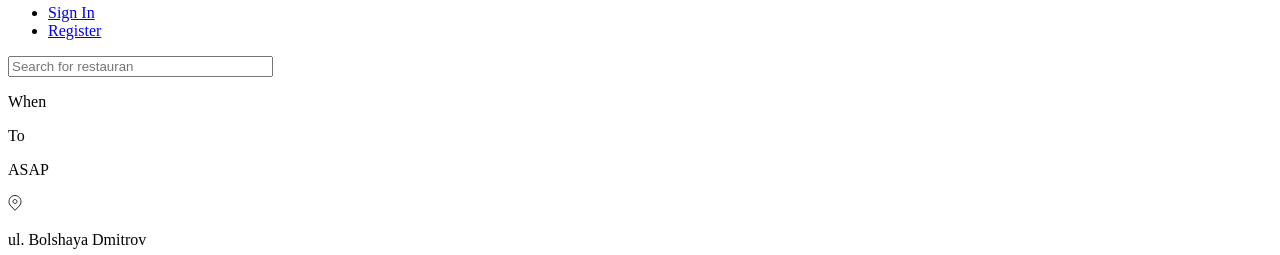
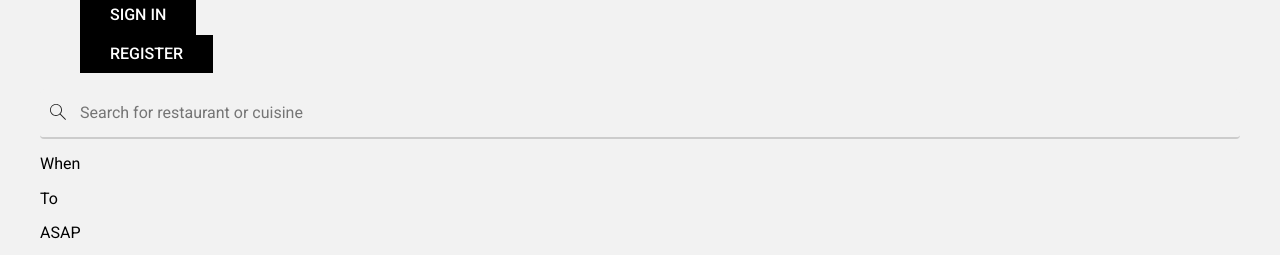
Before and after one commit to VladislavBondarev/ubereats, a plain HTML site: page index.html in a window 1280 px wide. Shown: the part 38-293 px from the top of the page. Drawn offline with nearby package versions, Linux system fonts and the light colour scheme; files whose address does not match are found by name.

Commit message:
html,normalize+font+css

```diff
--- a/css/style.css
+++ b/css/style.css
@@ -0,0 +1,66 @@
+body{
+    font-family: 'Roboto', sans-serif;
+    background: #F2F2F2;
+}
+
+a {
+	text-decoration: none;
+}
+
+li {
+    list-style: none;
+}
+
+
+
+.search input[type=text] {
+    width: 100%;
+    box-sizing: border-box;
+    border: none;
+    border-bottom: 2px solid #ccc;
+    border-radius: 4px;
+    line-height: 24px;
+    font-size: 16px;
+    background-color: #F2F2F2;
+    background-image: url(../img/Stores/search-2.svg);
+    background-position: 10px 15px;
+    background-repeat: no-repeat;
+    padding: 12px 20px 12px 40px;
+}
+
+.button {
+	display: inline-block;
+	padding: 10px 30px;
+
+	font: inherit;
+	font-weight: 500;
+	text-align: center;
+	color: #ffffff;
+	vertical-align: middle;
+	text-transform: uppercase;
+
+	background-color: #000000;
+	border: none;
+}
+
+@media (min-width: 768px) {
+  body {
+  }
+  .wrapper {
+
+  }
+}
+
+.wrapper {
+    max-width: 1200px;
+    margin: 0 auto;
+}
+
+footer {
+	background: #262626;
+	color: #FFFFFF;
+}
+
+footer a {
+	color: #FFFFFF;
+}
--- a/index.html
+++ b/index.html
@@ -4,6 +4,8 @@
     <meta charset="UTF-8">
     <title>UberEats</title>
     <link rel="stylesheet" href="css/style.css"/>
+    <link rel="stylesheet" href="https://necolas.github.io/normalize.css/8.0.1/normalize.css">
+    <link href="https://fonts.googleapis.com/css?family=Roboto:400,500&amp;subset=cyrillic" rel="stylesheet">
 </head>
 <body>
     <header class="main-header">
@@ -22,7 +24,7 @@
                         </li>
                     </ul>
                     <from class="search">
-                        <input v-model="keyword" id="topSearchText" type="text" name="keyword" class="inputtext fl-l" placeholder="Search for restauran" size="30" autocomplete="off" @keydown.up.prevent="moveSelection(-1)" @keydown.down.prevent="moveSelection(1)" @focus="isFocused = true" @blur="isFocused = false">
+                        <input type="text" name="search" placeholder="Search for restaurant or cuisine" size="30">
                     </form>
                     <div class="when-to">
                         <p>When</p>
@@ -107,6 +109,7 @@
             <div class="social">
                 <div class="social">
                     <p class="social-links">
+                    <p><span class="green_octothorpe">#</span>UberEats</p>
                     <a class="social-link social-link-facebook" href="#"></a>
                     <a class="social-link social-link-twitter" href="#"></a>
                     <a class="social-link social-link-instagram" href="#"></a>
```
